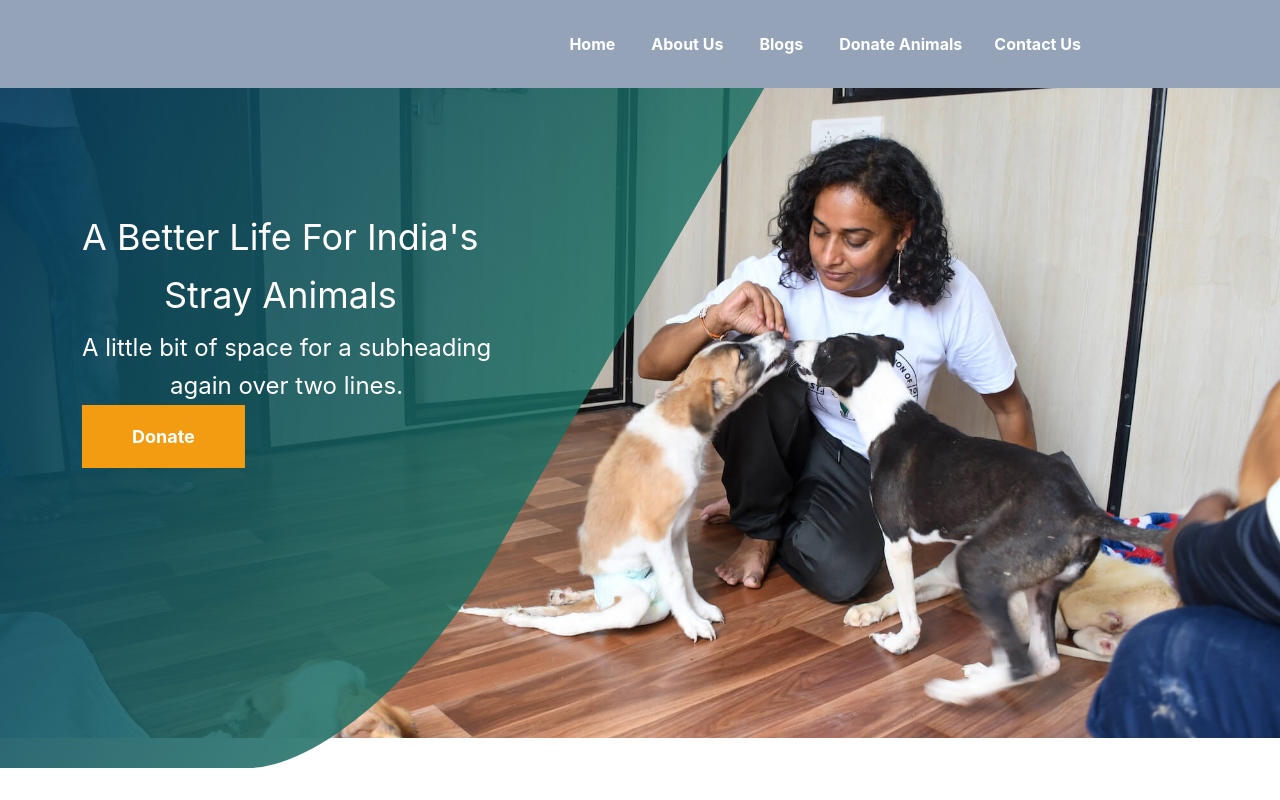
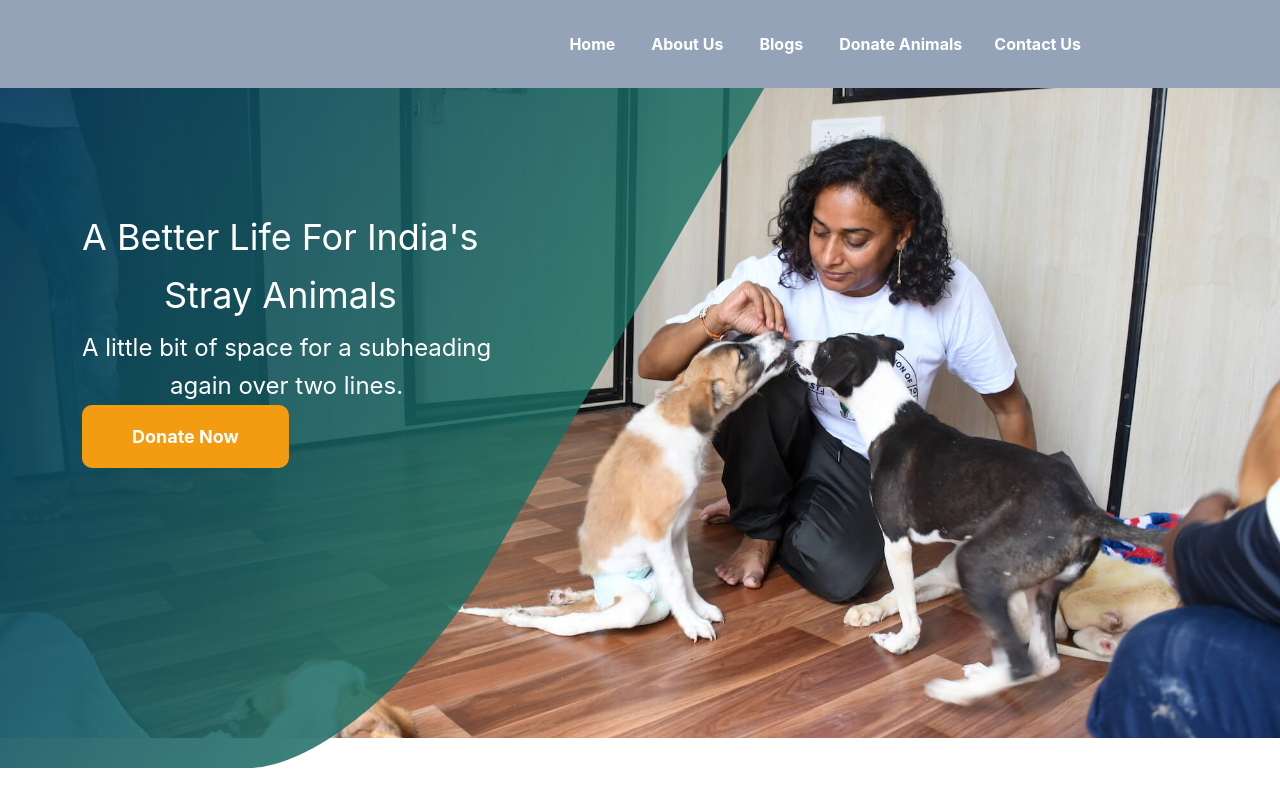
Before and after one commit to abhinandarun-02/Earth-For-All, a React (Create React App) app: page / in a window 1280 px wide. Shown: the top 800 px of the page. Built offline with nearby package versions, Linux system fonts and the light colour scheme.

Commit message:
Modify Button in Hero

```diff
--- a/src/Components/Home/Hero.jsx
+++ b/src/Components/Home/Hero.jsx
@@ -7,7 +7,7 @@ const hero = () => {
                 <div class="banner-content">
                     <h1>A Better Life For India's<br />Stray Animals</h1>
                     <p>A little bit of space for a subheading <br />again over two lines.</p>
-                    <a href="#" class="button">Donate</a>
+                    <a href="#" class="button rounded-[10px]">Donate Now</a>
                 </div>
             </div>
 
```
